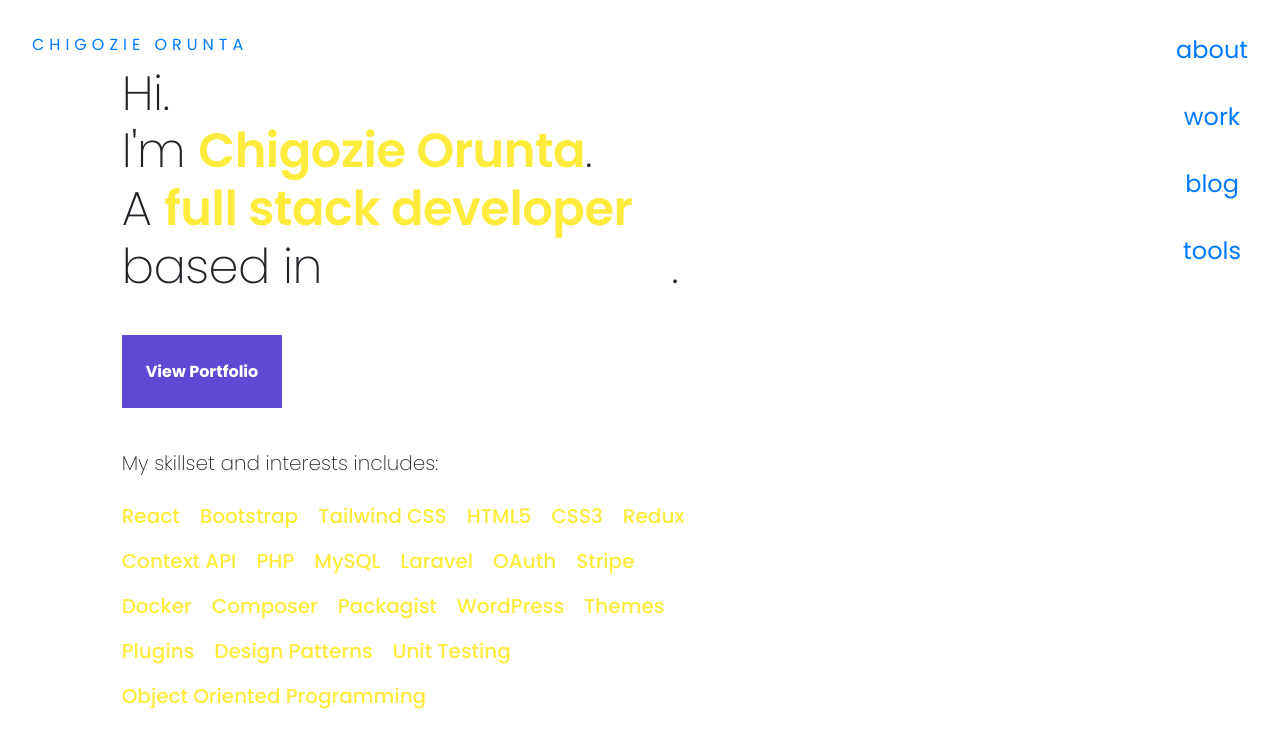
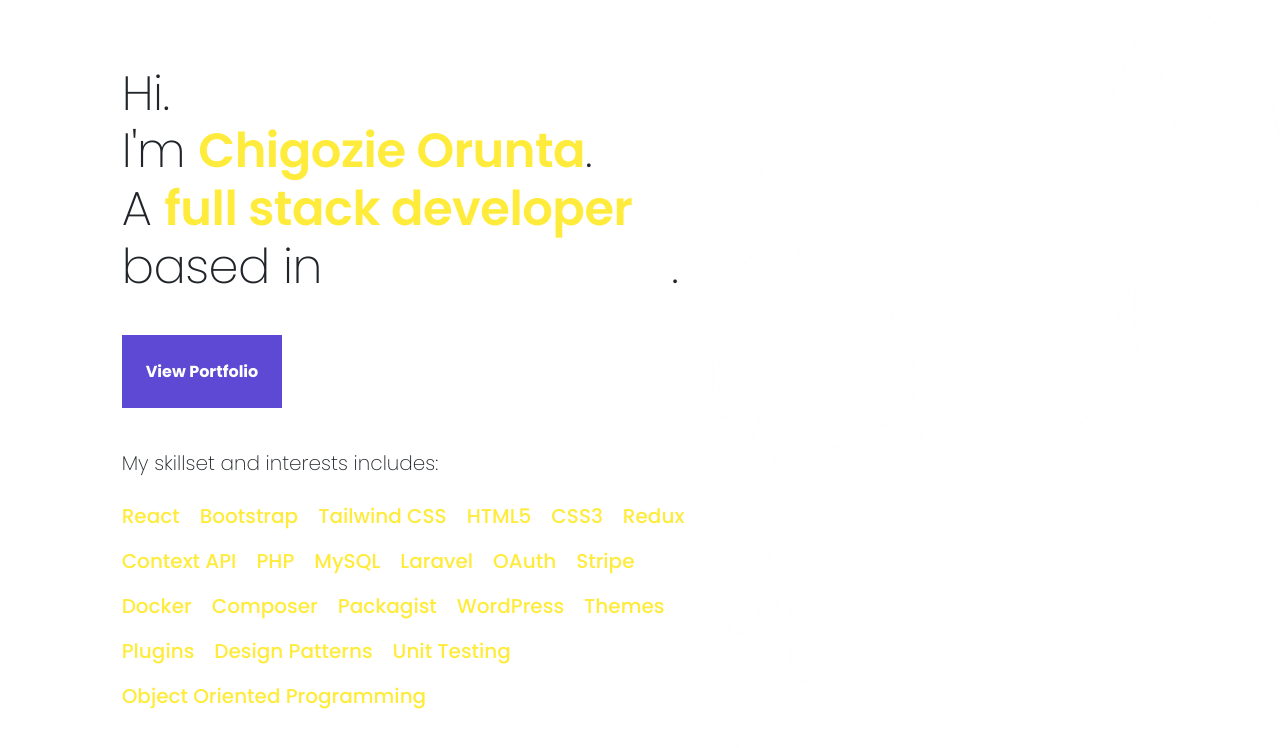
Before and after one commit to chigozieorunta/chigozieorunta, a Gatsby site: page / in a window 1280 px wide. Built offline with nearby package versions, Linux system fonts and the light colour scheme; Gatsby itself is replaced by a stand-in of ours.

Commit message:
Refactored empty Header

```diff
--- a/src/layout/header.js
+++ b/src/layout/header.js
@@ -1,18 +1,5 @@
 import React from "react"
 
-import HeaderLogo from "../components/header-logo"
-import HeaderSocial from "../components/header-social"
-import HeaderContainer from "../components/header-container"
-import HeaderNavigation from "../components/header-navigation"
-
-const Header = () => {
-  return (
-    <HeaderContainer>
-      <HeaderLogo>Chigozie Orunta</HeaderLogo>
-      <HeaderNavigation />
-      <HeaderSocial />
-    </HeaderContainer>
-  )
-}
+const Header = () => <></>
 
 export default Header
```
